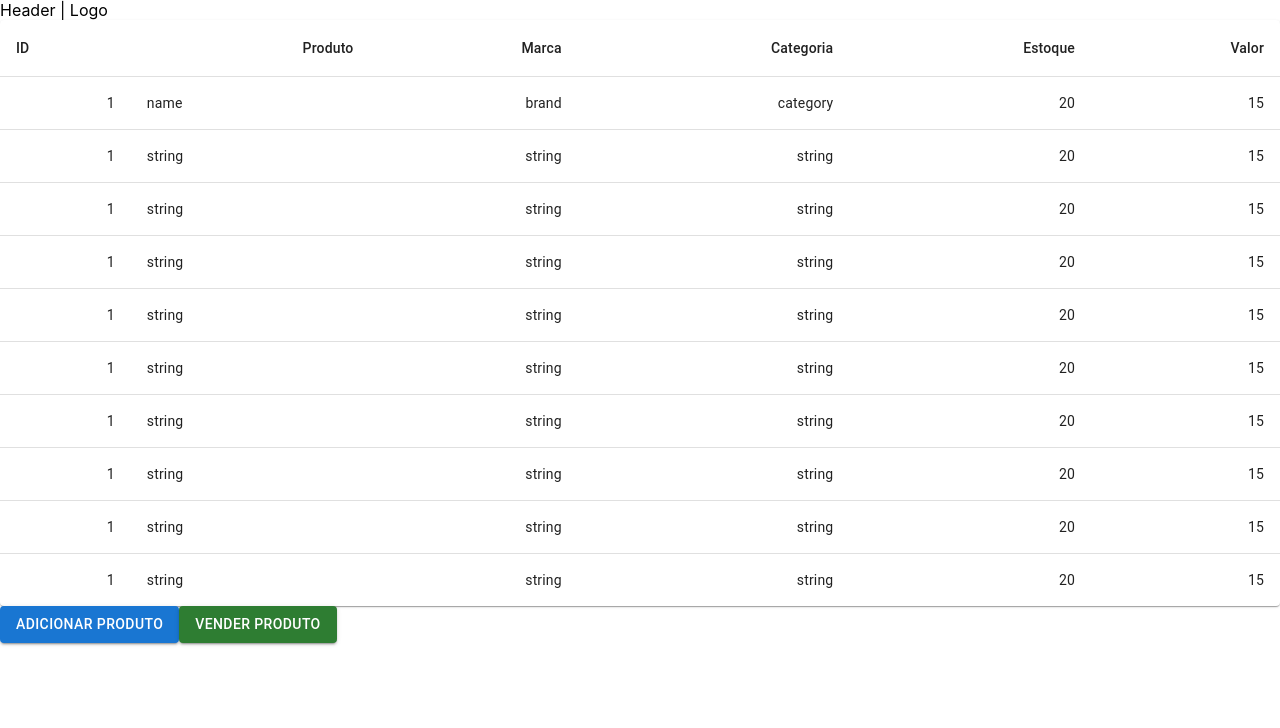
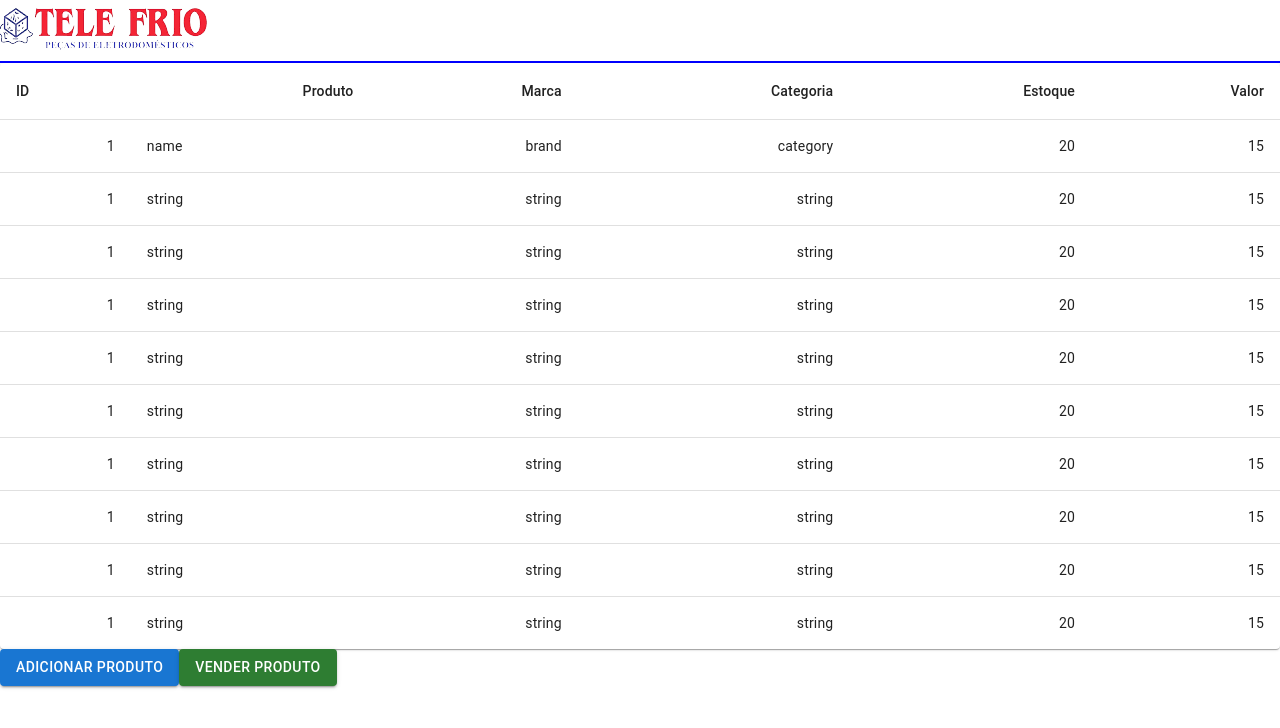
Before and after one commit to williambarrilli/stock-tele-frio, a React (Create React App) app: page / in a window 1280 px wide. Shown: the top 728 px of the page. Built offline with nearby package versions, Linux system fonts and the light colour scheme.

Commit message:
create header

```diff
--- /dev/null
+++ b/src/components/Header/index.tsx
@@ -0,0 +1,13 @@
+import { ReactNode } from 'react';
+import styles from './styles.module.scss';
+import Logo from '../../assets/Logo.png';
+
+interface HeaderProps {}
+
+export default function Header({}: HeaderProps) {
+  return (
+    <div className={styles.container}>
+      <img className={styles.logo} src={Logo} alt="Logo" />
+    </div>
+  );
+}
--- /dev/null
+++ b/src/components/Header/styles.module.scss
@@ -0,0 +1,10 @@
+.container {
+border-bottom: solid 2px;
+border-color: blue;
+  width: 100%;
+  display: flex;
+}
+.Logo {
+  width: auto;
+  height: auto;
+}
--- a/src/pages/Home/index.tsx
+++ b/src/pages/Home/index.tsx
@@ -3,6 +3,7 @@ import './styles.css'; // Arquivo CSS para estilização da tabela
 import { iProduct } from '../../types/product';
 import TableComponent from '../../components/Table';
 import Button from '@mui/material/Button';
+import Header from '../../components/Header';
 
 const listaProducts: iProduct[] = [
   {
@@ -143,7 +144,7 @@ export default function Home() {
 
   return (
     <div>
-      Header | Logo
+      <Header />
       <TableComponent lista={listaProducts} />
       <Button variant="contained" onClick={() => setOpenModalNewProduct(true)}>
         Adicionar Produto
```
Also changed, not shown: src/assets/Logo.png (added).
